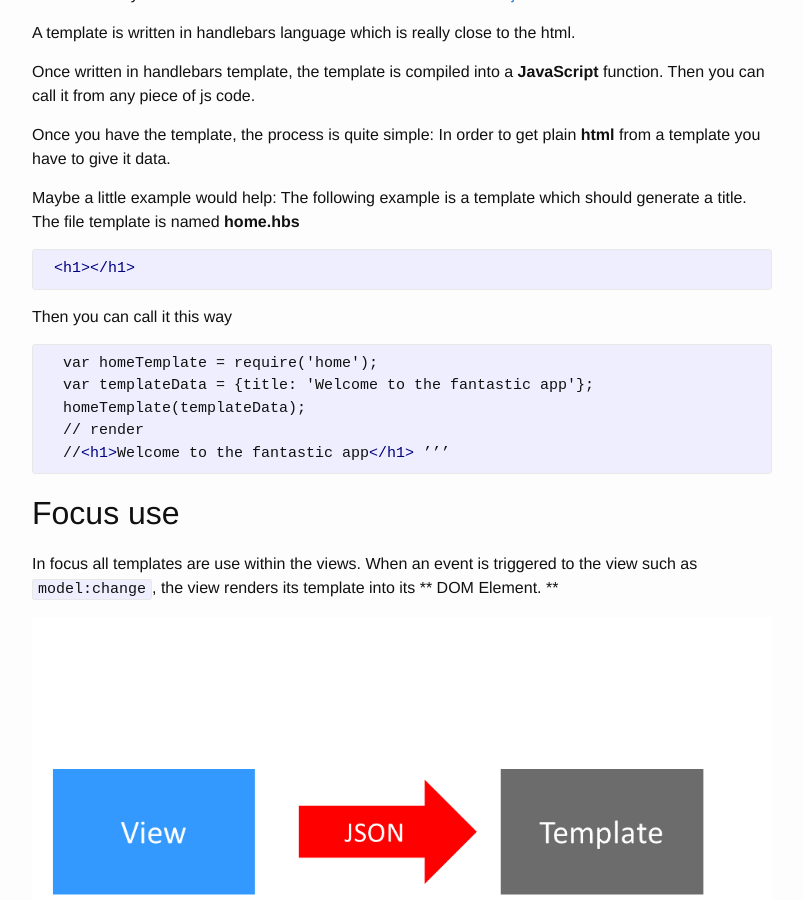
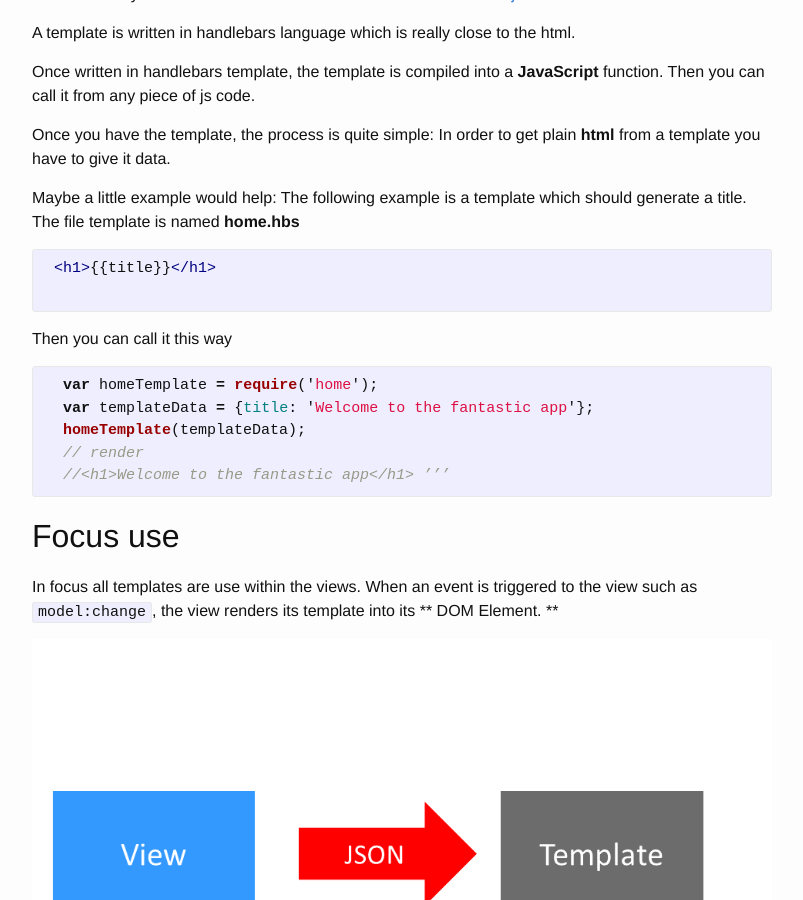
Before and after one commit to klee-contrib/focus-docs, a Jekyll site: the page built from _posts/2014-11-25-templates.md, in a window 1280 px wide and 900 px high, scrolled down 320 px. Shown: the whole window, without its empty margins (238-1041 px from the left). Built offline with Jekyll 4.4.1, drawn with Linux system fonts in a browser that asks for light colours.

Commit message:
Update the handlebars section

```diff
--- a/_posts/2014-11-25-templates.md
+++ b/_posts/2014-11-25-templates.md
@@ -21,17 +21,17 @@ In order to get plain **html** from a template you have to give it data.
 Maybe a little example would help:
 The following example is a template which should generate a title. The file template is named **home.hbs**
 {% highlight html %}
+{% raw %}
  <h1>{{title}}</h1>
+ {% endraw %}
 {% endhighlight %}
 Then you can call it this way
-{% highlight html %}
-{% raw %}
+{% highlight javascript %}
   var homeTemplate = require('home');
   var templateData = {title: 'Welcome to the fantastic app'};
   homeTemplate(templateData);
   // render
   //<h1>Welcome to the fantastic app</h1> ’’’
-{% endraw %}
 {% endhighlight %}
 
 ## Focus use
```
